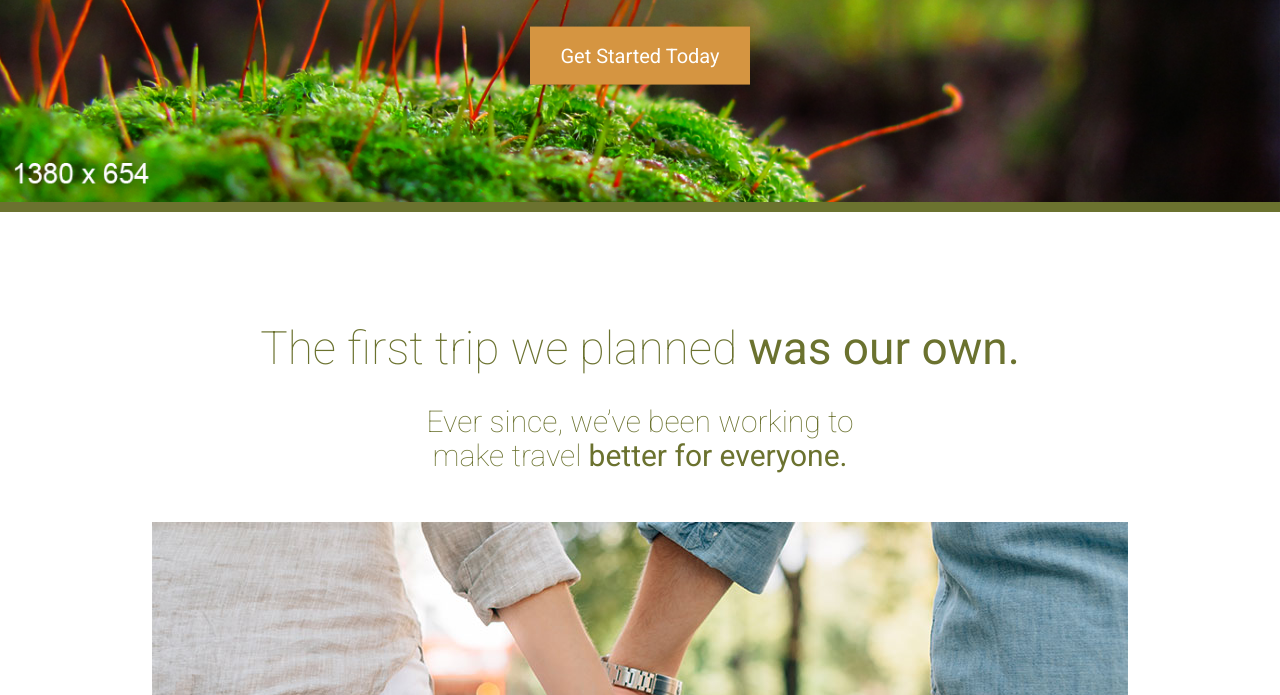
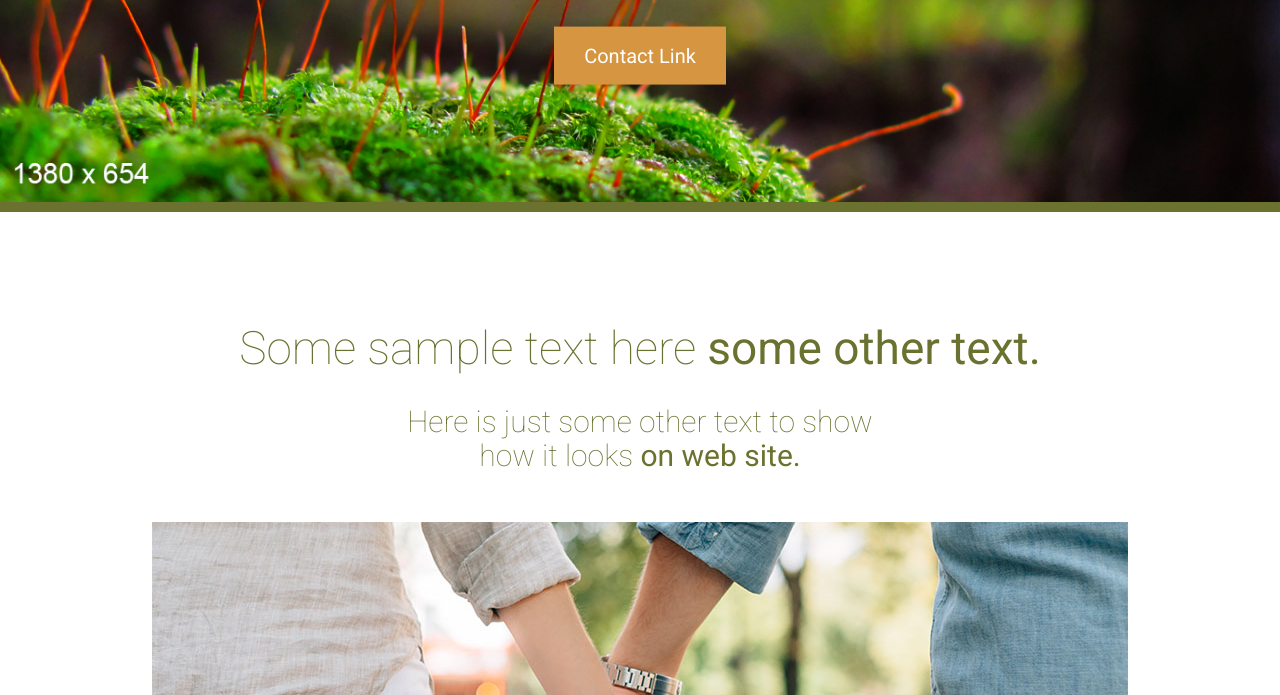
Before and after one commit to JavadMajidi/site-work, a website: page app/index.html in a window 1280 px wide. Shown: the part 405-1100 px from the top of the page. Drawn offline with Linux system fonts and the light colour scheme.

Commit message:
before starting sprite edit

```diff
--- a/app/index.html
+++ b/app/index.html
@@ -57,15 +57,15 @@
         <h1 class="large-hero__title">Your title.</h1>
         <h2 class="large-hero__subtitle">Some other text.</h2>
         <p class="large-hero__description">It is just a sample text to show on web page.</p>
-        <p><a href="#" class="btn btn--orange btn--large open-modal">Get Started Today</a></p>
+        <p><a href="#" class="btn btn--orange btn--large open-modal">Contact Link</a></p>
       </div>
     </div>
   </div>
 
   <div id="our-beginning" class="page-section" data-matching-link="#our-beginning-link">
     <div class="wrapper">
-      <h2 class="headline headline--centered headline--light headline--b-margin-small">The first trip we planned <strong>was our own.</strong></h2>
-      <h3 class="headline headline--centered headline--orange headline--small headline--narrow headline--light headline--b-margin-large">Ever since, we&rsquo;ve been working to make travel <strong>better for everyone.</strong></h3>
+      <h2 class="headline headline--centered headline--light headline--b-margin-small">Some sample text here <strong>some other text.</strong></h2>
+      <h3 class="headline headline--centered headline--orange headline--small headline--narrow headline--light headline--b-margin-large">Here is just some other text to show how it looks <strong>on web site.</strong></h3>
 
       <div class="wrapper wrapper--medium wrapper--b-margin">
         <img class="lazyload" sizes="(min-width: 970px) 976px, 100vw" data-srcset="assets/images/first-trip-low-res.jpg 565w, assets/images/first-trip.jpg 976w, assets/images/first-trip-hi-dpi.jpg 1952w" alt="Couple walking down a street.">
```
